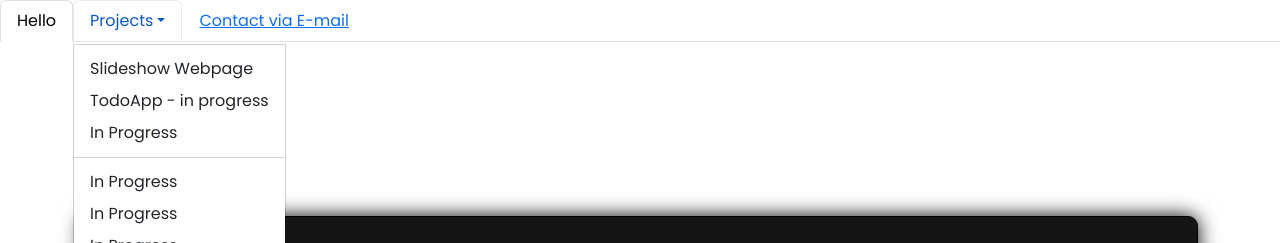
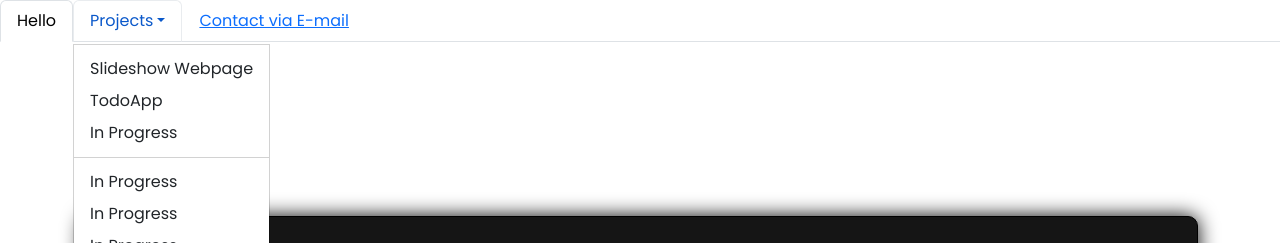
Before and after one commit to 7sky-dev/7sky-dev.github.io, a plain HTML site: page website.html in a window 1280 px wide. Both pictures are taken after a click on the button "Projects". Shown: the top 243 px of the page. Drawn offline with nearby package versions, Linux system fonts and the light colour scheme.

Commit message:
Update website.html

```diff
--- a/website.html
+++ b/website.html
@@ -37,7 +37,7 @@
           <a class="nav-link dropdown-toggle" data-bs-toggle="dropdown" href="#" role="button" aria-expanded="false">Projects</a>
           <ul class="dropdown-menu">
             <li><a class="dropdown-item" href="https://github.com/7sky-dev/Slideshow" target="_blank" >Slideshow Webpage</a></li>
-            <li><a class="dropdown-item" href="todoApp/index.html">TodoApp - in progress</a></li>
+            <li><a class="dropdown-item" href="todoApp/index.html">TodoApp</a></li>
             <li><a class="dropdown-item" href="#">In Progress</a></li>
             <li><hr class="dropdown-divider"></li>
             <li><a class="dropdown-item" href="#">In Progress</a></li>
```
